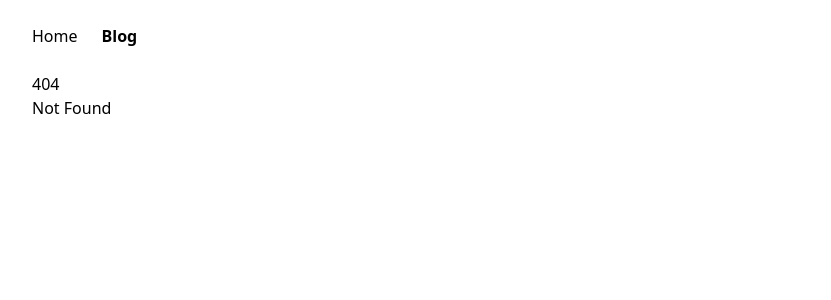
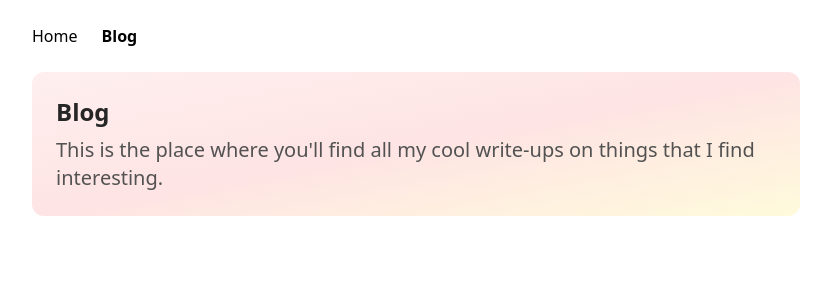
Before and after one commit to cbyrneee/caoimhe.dev, a SvelteKit app: page /blog in a window 1280 px wide. Before the commit this address had no page. Shown: the top 300 px of the page, without its empty margins (224-1055 px from the left). Built offline with nearby package versions, Linux system fonts and the light colour scheme.

Commit message:
Add basic header to `/blog`

```diff
--- /dev/null
+++ b/src/routes/blog/+page.svelte
@@ -0,0 +1,13 @@
+<script lang="ts">
+	import { Card, Link } from "$components/base";
+</script>
+
+<Card class="justify-between bg-gradient-to-br from-red-200/30 via-red-300/30 to-yellow-200/30">
+	<div class="flex flex-col gap-2">
+		<h1 class="text-title">Blog</h1>
+		<h2 class="text-subtitle">
+			This is the place where you'll find all my cool write-ups on things that I find
+			interesting.
+		</h2>
+	</div>
+</Card>
```
